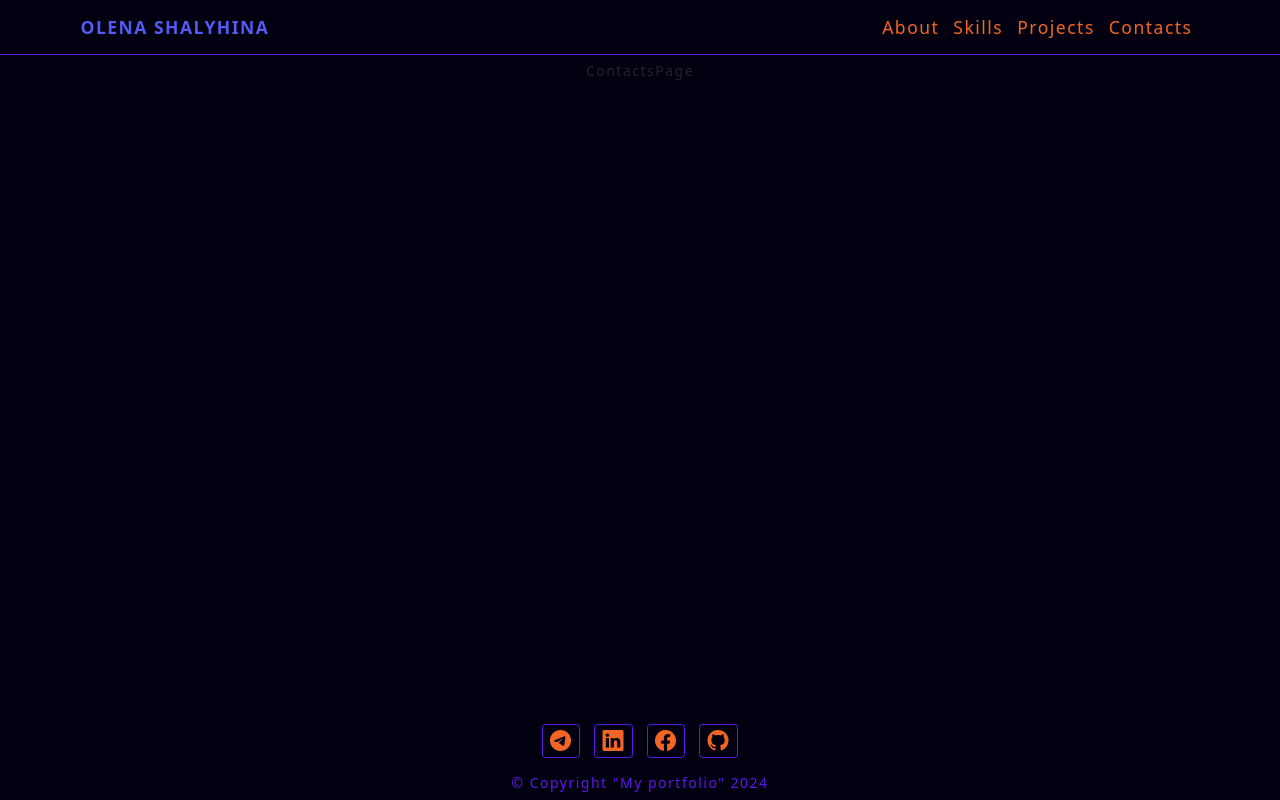
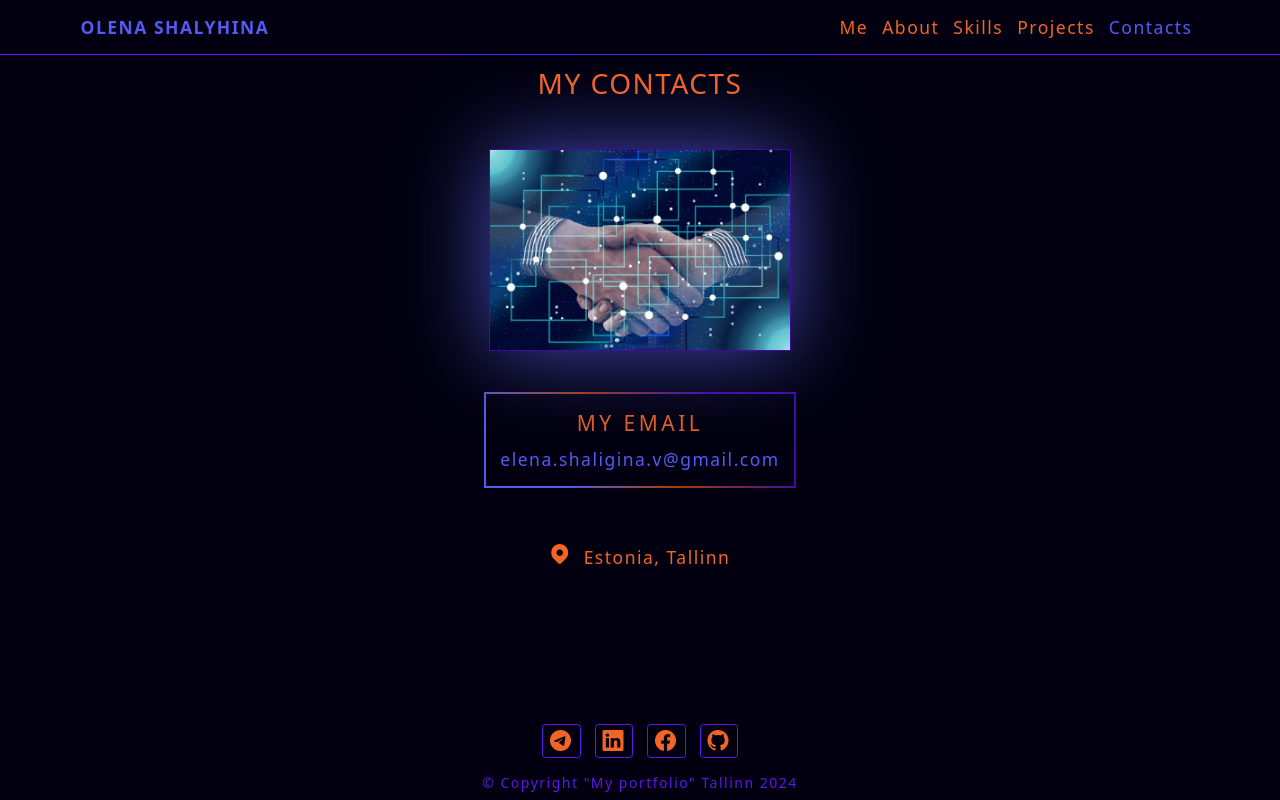
Before and after one commit to olena-shalyhina/my_portfolio, a React (Vite) app: page /contacts in a window 1280 px wide. Built offline with nearby package versions, Linux system fonts and the light colour scheme.

Commit message:
add ContactsPage

```diff
--- a/src/App.tsx
+++ b/src/App.tsx
@@ -1,4 +1,3 @@
-import { BrowserRouter } from 'react-router-dom';
 import { RouteComponent } from './routes/RouteComponent';
 import { Header } from './components/Header';
 import { Copyright } from './components/Copyright';
@@ -9,10 +8,7 @@ function App() {
   return (
     <Container className="main_container d-flex flex-column justify-content-between align-items-center">
       <Header />
-      {/* <BrowserRouter basename={import.meta.env.BASE_URL}> */}
-      <BrowserRouter basename="/">
-        <RouteComponent />
-      </BrowserRouter>
+      <RouteComponent />
       <Copyright />
     </Container>
   );
--- a/src/components/Copyright.tsx
+++ b/src/components/Copyright.tsx
@@ -8,8 +8,8 @@ export const Copyright: FC = () => {
     bg-dark text-saccesful "
     >
       <Socials />
-      <div className="text-center border-2 border-info py-2">
-        &copy; Copyright "My portfolio" 2024
+      <div className="text-center py-2">
+        &copy; Copyright "My portfolio" Tallinn 2024
       </div>
     </div>
   );
--- a/src/components/Header.tsx
+++ b/src/components/Header.tsx
@@ -3,8 +3,11 @@ import Container from 'react-bootstrap/Container';
 import Nav from 'react-bootstrap/Nav';
 import Navbar from 'react-bootstrap/Navbar';
 import '../App.scss';
+import { useLocation } from 'react-router-dom';
 
 export const Header: FC = () => {
+  const location = useLocation();
+
   return (
     <Navbar
       expand="lg"
@@ -17,24 +20,16 @@ export const Header: FC = () => {
         </Navbar.Brand>
         <>
           <Navbar.Toggle aria-controls="basic-navbar-nav" />
-
           <Navbar.Collapse
             id="basic-navbar-nav"
             className="justify-content-end"
           >
-            <Nav className="fs-5">
-              <Nav.Link className="" href="/about">
-                About
-              </Nav.Link>
-              <Nav.Link className="" href="/skills">
-                Skills
-              </Nav.Link>
-              <Nav.Link className="" href="/projects">
-                Projects
-              </Nav.Link>
-              <Nav.Link className="" href="/contacts">
-                Contacts
-              </Nav.Link>
+            <Nav activeKey={location.pathname} className="fs-5">
+              <Nav.Link href="/me">Me</Nav.Link>
+              <Nav.Link href="/about">About</Nav.Link>
+              <Nav.Link href="/skills">Skills</Nav.Link>
+              <Nav.Link href="/projects">Projects</Nav.Link>
+              <Nav.Link href="/contacts">Contacts</Nav.Link>
             </Nav>
           </Navbar.Collapse>
         </>
--- a/src/index.css
+++ b/src/index.css
@@ -22,6 +22,8 @@ body {
 
 a {
   font-weight: 700;
+  text-decoration: none;
+  color: #535bf2;
 }
 a:hover,
 a:active {
--- a/src/pages/ContactsPage.tsx
+++ b/src/pages/ContactsPage.tsx
@@ -1,5 +1,25 @@
 import { FC } from 'react';
+import Contact from '../assets/contact.jpg';
+import Location from '../assets/icons/location.svg';
+import '../styles/ContactsPage.scss';
 
 export const ContactsPage: FC = () => {
-  return <div>ContactsPage</div>;
+  return (
+    <section className="contacts_section d-flex flex-column align-items-center text-info mt-2 my-lg-2 fs-6 gap-5">
+      <h2 className="text-uppercase">My contacts</h2>
+      <div className="contacts_section_img">
+        <img src={Contact} alt="Photo handshake" width={300} height={200} />
+      </div>
+      <div className="contacts_section_block text-center p-3">
+        <h3>My Email</h3>
+        <a href="mailto:elena.shaligina.v@gmail.com" className="fs-5 fw-normal">
+          elena.shaligina.v@gmail.com
+        </a>
+      </div>
+      <div className="d-flex justify-content-center gap-3 my-3">
+        <img src={Location} alt="Location svg" width={20} height={20} />
+        <span className="fs-5">Estonia, Tallinn</span>
+      </div>
+    </section>
+  );
 };
--- a/src/routes/RouteComponent.tsx
+++ b/src/routes/RouteComponent.tsx
@@ -10,6 +10,7 @@ export const RouteComponent: FC = () => {
   return (
     <Routes>
       <Route index element={<HomePage />} />
+      <Route path={`/me`} element={<HomePage />} />
       <Route path={`/about`} element={<AboutPage />} />
       <Route path={`/skills`} element={<SkillsPage />} />
       <Route path={`/projects`} element={<ProjectsPage />} />
--- /dev/null
+++ b/src/styles/ContactsPage.scss
@@ -0,0 +1,17 @@
+.contacts_section_img img {
+  outline: 1px solid #420aa3;
+  filter: drop-shadow(0 0 3em #646cffaa);
+  width: 300px;
+  height: 200px;
+}
+
+.contacts_section_block {
+  border: 2px solid;
+  border-image-source: linear-gradient(
+    225deg,
+    #420aa3 22%,
+    rgba(233, 94, 7, 0.69) 53%,
+    #535bf2 82%
+  );
+  border-image-slice: 1;
+}
--- a/src/styles/ProjectsPage.scss
+++ b/src/styles/ProjectsPage.scss
@@ -9,7 +9,7 @@
     rgba(83, 124, 242, 0.9977240896358543) 82%
   );
   cursor: pointer;
-}
+
   .front,
   .back {
     width: 100%;
@@ -27,12 +27,14 @@
   .back {
     transform: perspective(700px) rotateY(180deg);
   }
+}
 
-.card:hover > .front {
+.card:hover > .front,
+.card:active > .front {
   transform: perspective(700px) rotateY(-180deg);
 }
-.card:hover > .back {
+.card:hover > .back,
+.card:active > .back {
   transform: perspective(700px) rotateY(0deg);
 }
-
 // transform: rotateY(3.142rad);
```
Also changed, not shown: src/main.tsx (+4 -3 lines), src/assets/icons/location.svg. Lines whose indentation alone changed are shown as unchanged.
